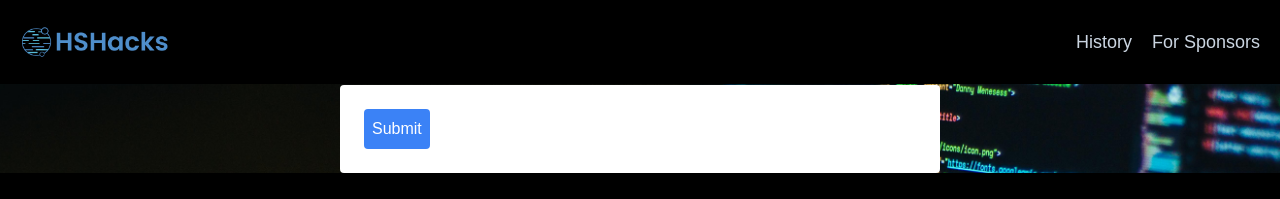
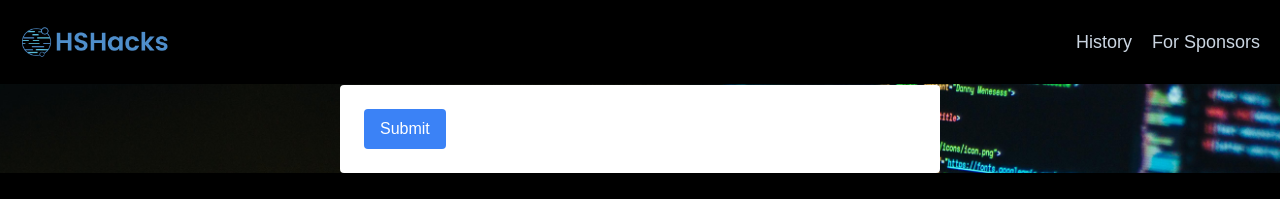
Before and after one commit to jpodgorni/hshacks-signup-form, a Next.js app: page / in a window 1280 px wide. Shown: the top 199 px of the page. Built offline with nearby package versions, Linux system fonts and the light colour scheme.

Commit message:
Added styling to the submit button that was asked

```diff
--- a/pages/components/SubmitButtonComponent.tsx
+++ b/pages/components/SubmitButtonComponent.tsx
@@ -13,10 +13,7 @@ const SubmitButtonComponent: React.FC<SubmitButtonComponentProps> = ({
   };
 
   return (
-    <button
-      onClick={handleSubmit}
-      className="bg-blue-500 text-white p-2 rounded"
-    >
+    <button onClick={handleSubmit} className="bg-blue-500 text-white p-2 rounded hover:opacity-50 transition px-4">
       Submit
     </button>
   );
```
